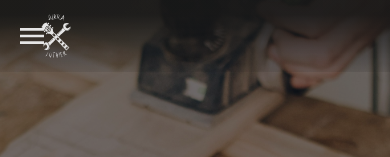
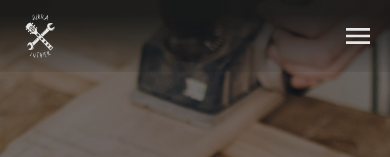
Before and after one commit to AlejandroJarque/LUTHIER-WEB_Project, a Next.js app: page /en in a window 390 px wide. Shown: the top 157 px of the page. Built offline with nearby package versions, Linux system fonts and the light colour scheme.

Commit message:
reltive md:absolut

```diff
--- a/src/components/nav/Navigation.tsx
+++ b/src/components/nav/Navigation.tsx
@@ -35,7 +35,7 @@ export default function Navigation({ i18 }: any) {
 
     return <>
         <header className=" z-50 fixed w-full flex flex-row justify-between sm:justify-center items-center md:h-16 h-18 bg-linear-to-b from-jukka-dark/90 from-20% to-jukka-dark/10">
-            <a href="/" className="flex flex-row ml-4 absolute left-4">
+            <a href="/" className="flex flex-row ml-4 relative md:absolute md:left-4">
                 <JukkaLogo className="flex w-12 h-12 hover:text-orange-400 hover:duration-500 duration-500" />
             </a>
             <nav className="w-full hidden sm:flex flex-col items-center justify-center">
@@ -47,7 +47,7 @@ export default function Navigation({ i18 }: any) {
                     ))}
                 </ul>
             </nav>
-            <div className="sm:hidden">
+            <div className="md:hidden">
                 <MobileMenu navItems={navItems} />
             </div>
         </header>
```
